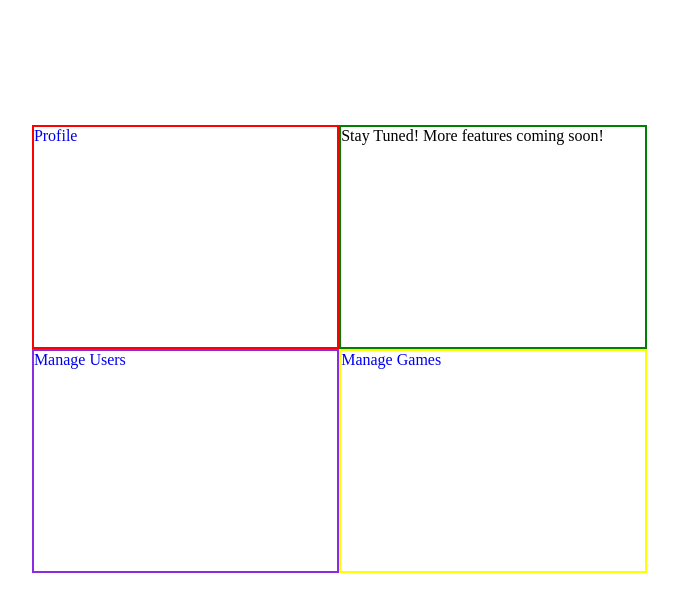
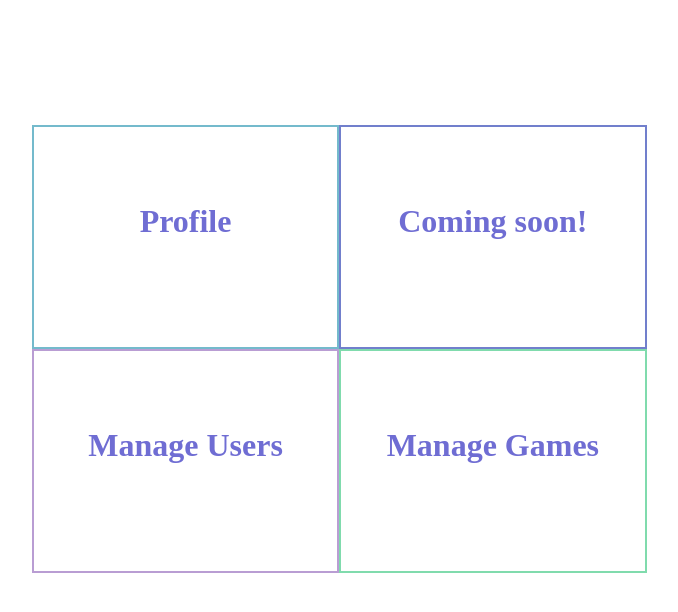
Before and after one commit to alex13lopez/pcgames-web, a PHP site: page /website/cpanel/cpanel.php in a window 1280 px wide. Shown: the top 612 px of the page, without its empty margins (296-974 px from the left). Run offline with PHP 8.4, Linux system fonts and the light colour scheme; the visitor is signed in with stand-in values (Sample User, id 1).

Commit message:
Version 0.3
- Cpanel design completed

```diff
--- a/website/cpanel/cpanel.css
+++ b/website/cpanel/cpanel.css
@@ -27,7 +27,7 @@ body {
     margin: 0 auto;
     height: 50%;
     width: 50%;
-    border: 2px solid red;
+    border: 2px solid rgb(116, 186, 204);
 }
 
 .more {
@@ -36,7 +36,7 @@ body {
     margin: 0 auto;
     height: 50%;
     width: 50%;
-    border: 2px solid green;
+    border: 2px solid rgb(113, 127, 204);
 }
 
 .userManagement {
@@ -46,10 +46,11 @@ body {
     clear: both;
     height: 50%;
     width: 50%;
-    border: 2px solid blueviolet;
+    border: 2px solid rgb(185, 157, 211);
 }
 
 .cpanel div:hover {
+    color: black;
     background-color: rgb(151, 148, 148);
 }
 
@@ -59,7 +60,7 @@ body {
     float: left;
     height: 50%;
     width: 50%;
-    border: 2px solid yellow;
+    border: 2px solid rgb(128, 219, 173);
 }
 
 .gameManagement2 {
@@ -68,5 +69,19 @@ body {
     clear: both;
     height: 50%;
     width: 100%;
-    border: 2px solid blue;
+    border: 2px solid rgb(75, 187, 93);
 }
+
+span {
+    display: block;
+    text-align: center;
+    font-size: xx-large;
+    font-weight: bold;
+    color: rgb(111, 109, 211);
+}
+
+@media only screen and (min-width: 1080px) {
+    span {
+        margin-top: 25%;
+    }
+}
--- a/website/cpanel/cpanel.php
+++ b/website/cpanel/cpanel.php
@@ -10,7 +10,7 @@
                 session_start();
                 if (!$_SESSION["id"]) {
                     session_destroy();
-                    echo "You're not logged in. Please <a href='../modules/login/login.html'>log in.</a>";
+                    echo "<span>You're not logged in. Please <a href='/modules/login/login.html'>log in.</a></span>";
                     echo "\n\t</body>";
                     echo "\n</html>";
                     exit;
@@ -18,7 +18,7 @@
 
                 echo "<div class='cpanel'>";
                 echo "<a href='../profile/profile.php?id=$_SESSION[id]'><div class='profile'><span>Profile<span></div></a>";
-                echo "<div class='more'><span>Stay Tuned! More features coming soon!</span></div>";
+                echo "<div class='more'><span>Coming soon!</span></div>";
                 if (strcmp($_SESSION["roles"], "admin") == 0) {
                     echo "<a href='../management/usermanagement.php'><div class='userManagement'><span>Manage Users<span></div></a>";
                     echo "<a href='../management/gamemanagement.php'><div class='gameManagement'><span>Manage Games<span></div></a>";
```
